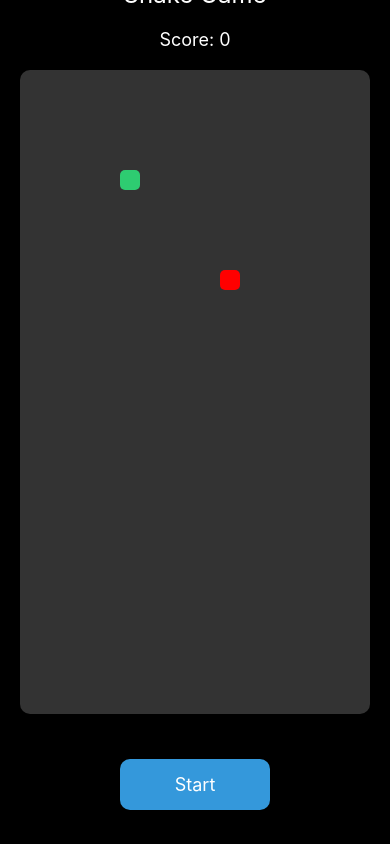
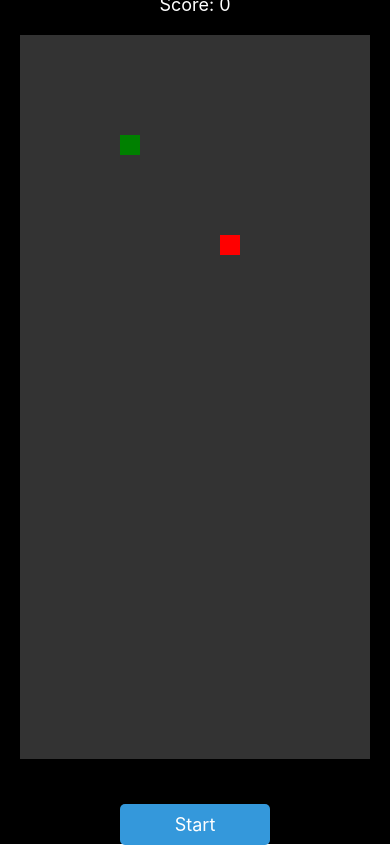
Before and after one commit to dondanu/Mobile_Snake_Hunt_With_RN, a React Native app in the folder SnakeGame/: screen / in a window 390 px wide. Built offline with nearby package versions, Linux system fonts and the light colour scheme.

Commit message:
Update App.js

```diff
--- a/SnakeGame/App.js
+++ b/SnakeGame/App.js
@@ -155,7 +155,7 @@ const SnakeGame = () => {
 
       <View style={styles.controlsContainer}>
         {!started ? (
-          <TouchableOpacity style={styles.startButton} onPress={handleStart}>
+          <TouchableOpacity style={styles.button} onPress={handleStart}>
             <Text style={styles.buttonText}>Start</Text>
           </TouchableOpacity>
         ) : (
@@ -194,7 +194,7 @@ const styles = StyleSheet.create({
     backgroundColor: 'black',
     alignItems: 'center',
     justifyContent: 'center',
-    paddingBottom: 50, // Ensures buttons don't overflow at the bottom
+    paddingBottom: 50,  // Ensures buttons don't overflow at the bottom
   },
   title: {
     color: 'white',
@@ -203,25 +203,22 @@ const styles = StyleSheet.create({
   },
   gameContainer: {
     width: width - 40,
-    height: height - 200, // Adjusted to fit buttons
+    height: height - 120,
     position: 'relative',
     backgroundColor: '#333',
     marginBottom: 20,
-    borderRadius: 10,
   },
   snakeSegment: {
     position: 'absolute',
     width: gridSize,
     height: gridSize,
-    backgroundColor: '#2ecc71', // Snake color (Green)
-    borderRadius: 5,
+    backgroundColor: 'green',
   },
   food: {
     position: 'absolute',
     width: gridSize,
     height: gridSize,
     backgroundColor: 'red',
-    borderRadius: 5,
   },
   scoreContainer: {
     marginBottom: 20,
@@ -234,19 +231,11 @@ const styles = StyleSheet.create({
     alignItems: 'center',
     marginTop: 20,
   },
-  startButton: {
-    backgroundColor: '#3498db',
-    padding: 15,
-    margin: 5,
-    borderRadius: 10,
-    width: 150,
-    alignItems: 'center',
-  },
   button: {
     backgroundColor: '#3498db',
     padding: 10,
     margin: 5,
-    borderRadius: 10,
+    borderRadius: 5,
     width: 150,
     alignItems: 'center',
   },
```
